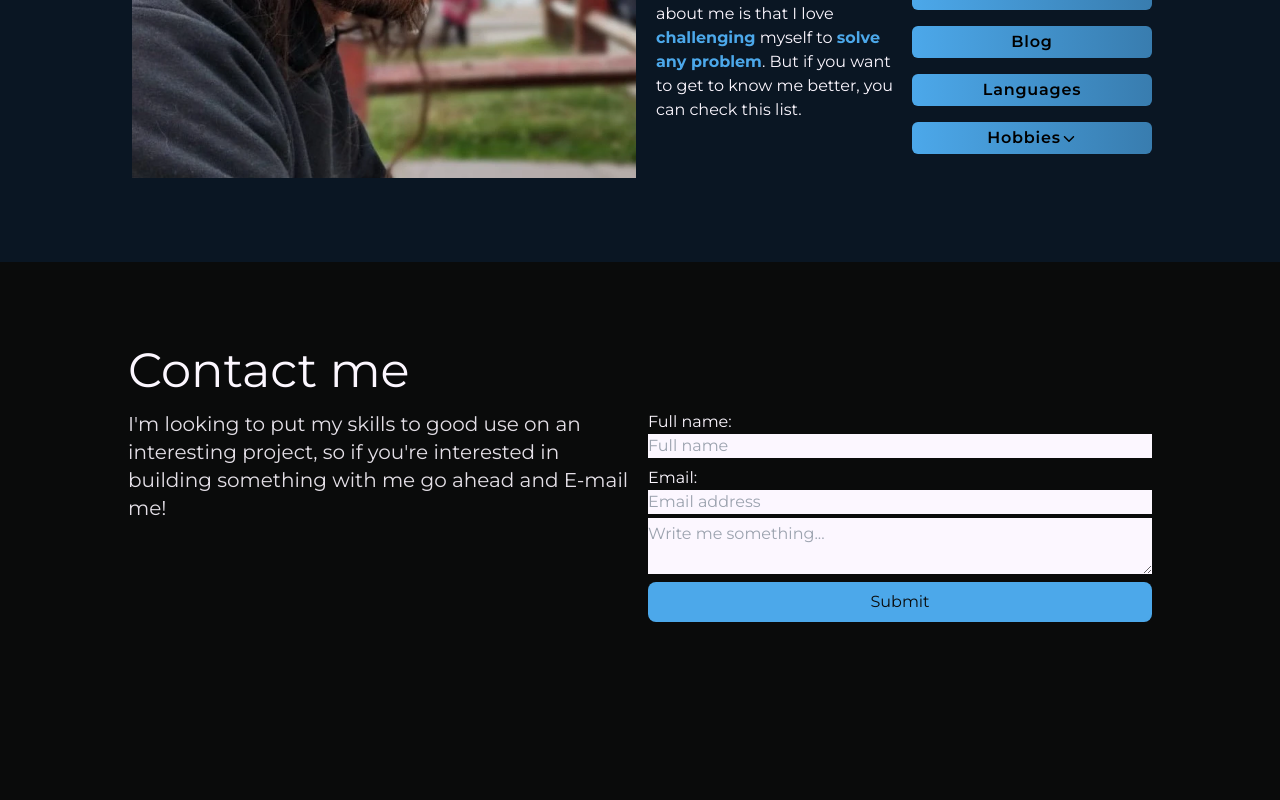
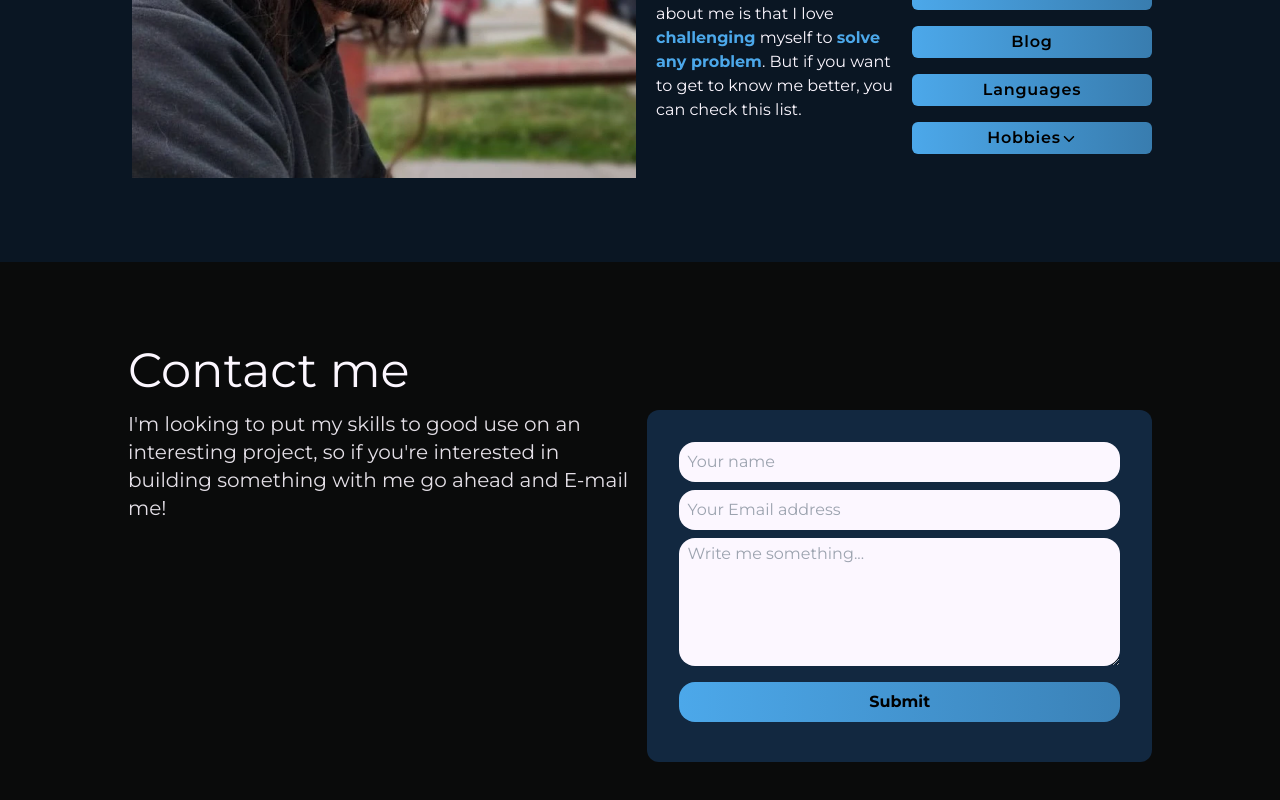
Before and after one commit to tomasesquivelgc/Portfolio, a React (Vite) app: page / in a window 1280 px wide. Shown: the part 5034-5834 px from the top of the page. Built offline with nearby package versions, Linux system fonts and the light colour scheme; a web font is replaced by a local one.

Commit message:
add style to the form

```diff
--- a/src/components/Contact/ContactForm.jsx
+++ b/src/components/Contact/ContactForm.jsx
@@ -2,22 +2,17 @@ import { motion } from 'framer-motion';
 
 function ContactForm() {
   return (
-    <form action="https://formspree.io/f/xwkjrkqw" method="post" className="flex flex-col w-full md:w-1/2">
-      <label htmlFor="full-name" className="pb-1">
-        Full name:
-        <input className="w-full bg-magnolia text-night" id="full-name" type="text" name="name" placeholder="Full name" maxLength="30" required />
-      </label>
+    <form action="https://formspree.io/f/xwkjrkqw" method="post" className="flex flex-col w-full md:w-1/2 bg-prussiaBlue p-8 rounded-xl gap-2">
 
-      <label htmlFor="email" className="py-1">
-        Email:
-        <input className="w-full bg-magnolia text-night" id="email" type="email" name="email" placeholder="Email address" required />
-      </label>
+      <input className="w-full bg-magnolia text-black p-2 rounded-2xl" id="full-name" type="text" name="name" placeholder="Your name" maxLength="30" required />
 
-      <textarea className="py-1 bg-magnolia text-night" id="msg" name="user_message" maxLength="500" placeholder="Write me something..." required />
+      <input className="w-full bg-magnolia text-black p-2 rounded-2xl" id="email" type="email" name="email" placeholder="Your Email address" required />
+
+      <textarea className="py-1 bg-magnolia text-black p-2 rounded-2xl" id="msg" name="user_message" maxLength="500" placeholder="Write me something..." rows="5" required />
 
       <motion.input
         whileHover={{ scale: 1.05 }}
-        className="p-2 w-full rounded-lg bg-argBlue hover:cursor-pointer my-2 text-night"
+        className="p-2 w-full rounded-2xl bg-gradient-to-r from-argBlue to-argBlue/70 hover:cursor-pointer my-2 text-black font-bold"
         type="submit"
         value="Submit"
       />
```
